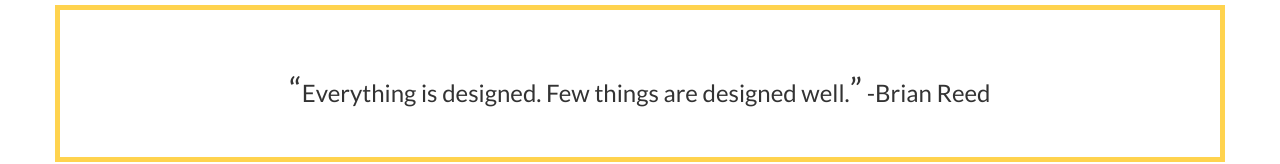
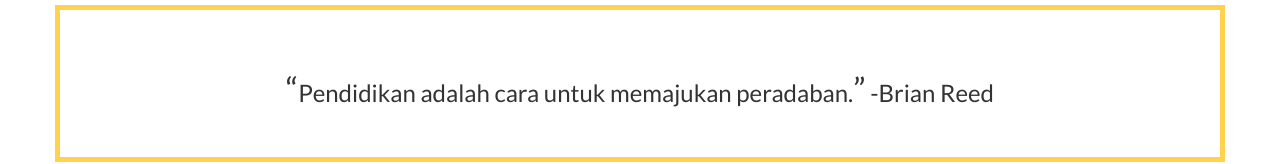
Before and after one commit to desawarna/web-html-css, a plain HTML site: page index.html in a window 1280 px wide. Shown: the part 645-809 px from the top of the page. Drawn offline with nearby package versions, Linux system fonts and the light colour scheme.

Commit message:
Penggantian Pesan

```diff
--- a/index.html
+++ b/index.html
@@ -60,7 +60,7 @@
         <div class="container">
             <div class="row">
                 <div class="cta-info text-center">
-                    <h3><span class="dec-tec">“</span>Everything is designed. Few things are designed well.<span class="dec-tec">”</span> -Brian Reed</h3>
+                    <h3><span class="dec-tec">“</span>Pendidikan adalah cara untuk memajukan peradaban.<span class="dec-tec">”</span> -Brian Reed</h3>
                 </div>
             </div>
         </div>
```
Also changed, not shown: 1 other file.
